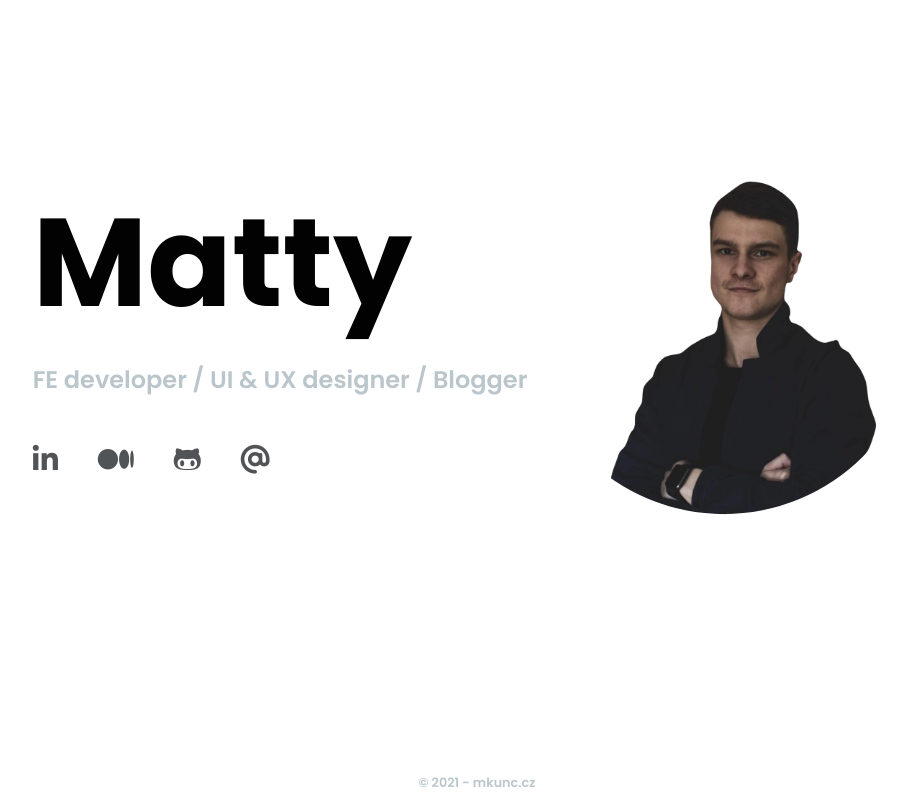
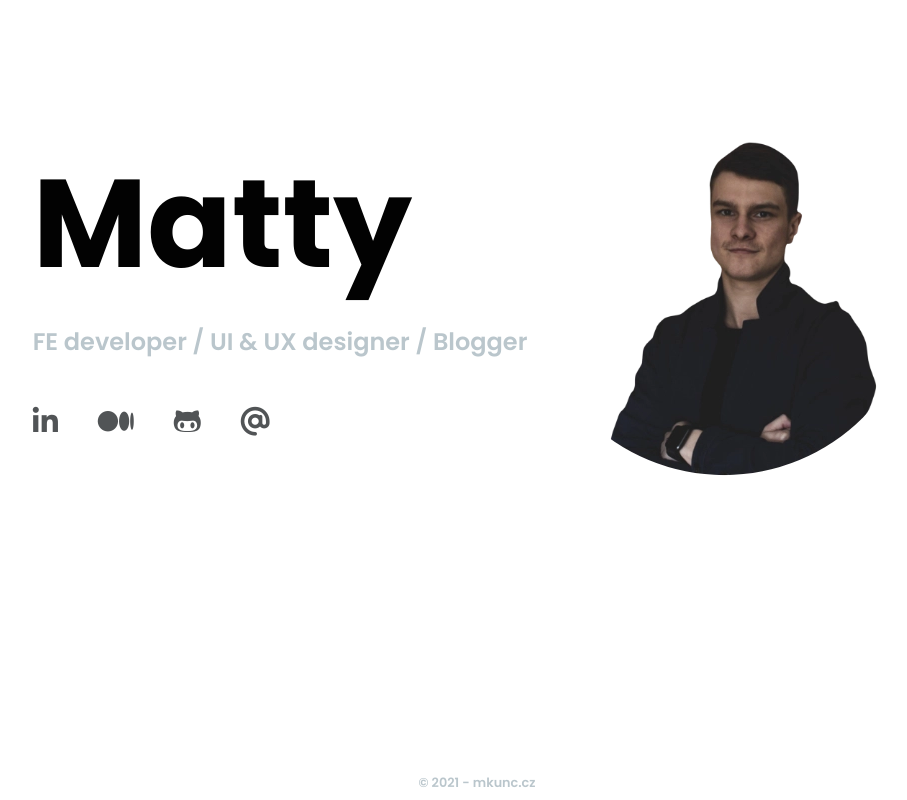
Before and after one commit to Matty06/Personal-website, a website: page src/index.html in a window 1280 px wide. Shown: the whole page, without its empty margins (163-1070 px from the left). Drawn offline with Linux system fonts and the light colour scheme.

Commit message:
Edit: spacing

```diff
--- a/src/assets/scss/_layout.scss
+++ b/src/assets/scss/_layout.scss
@@ -1,13 +1,10 @@
-body {
-    height: 70vh;
-    display: flex;
-    flex-direction: column;
-    justify-content: center;
-}
-
 .about-me {
     margin-top: 5rem;
     padding: 0 80px;
+
+    @include media($md) {
+        margin-top: 1.5rem;
+    }
 
     @include media($xl) {
         padding: 0 16px;
```
Also changed, not shown: dist/assets/css/default.css, src/assets/css/default.css, 1 other file.
